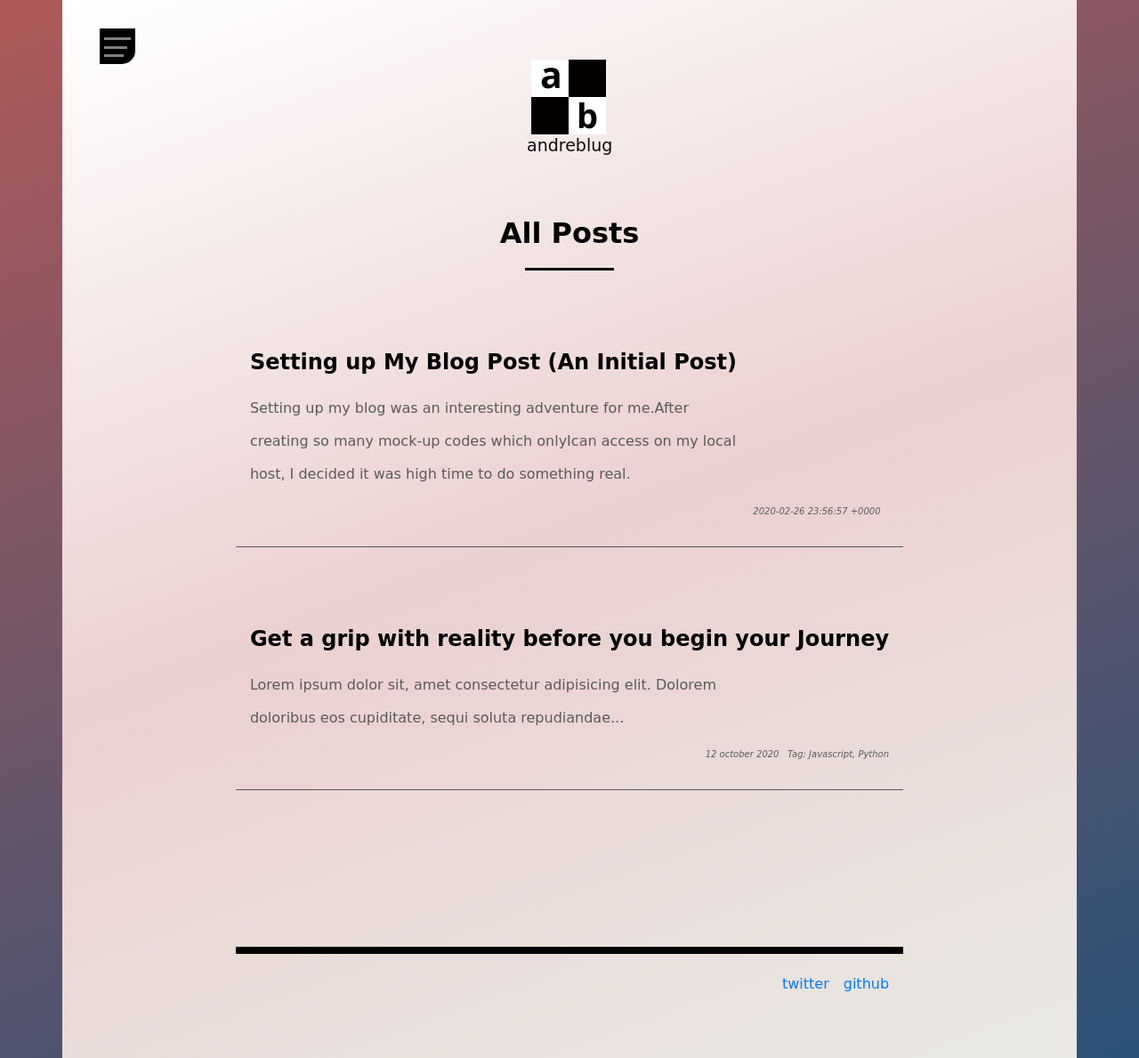
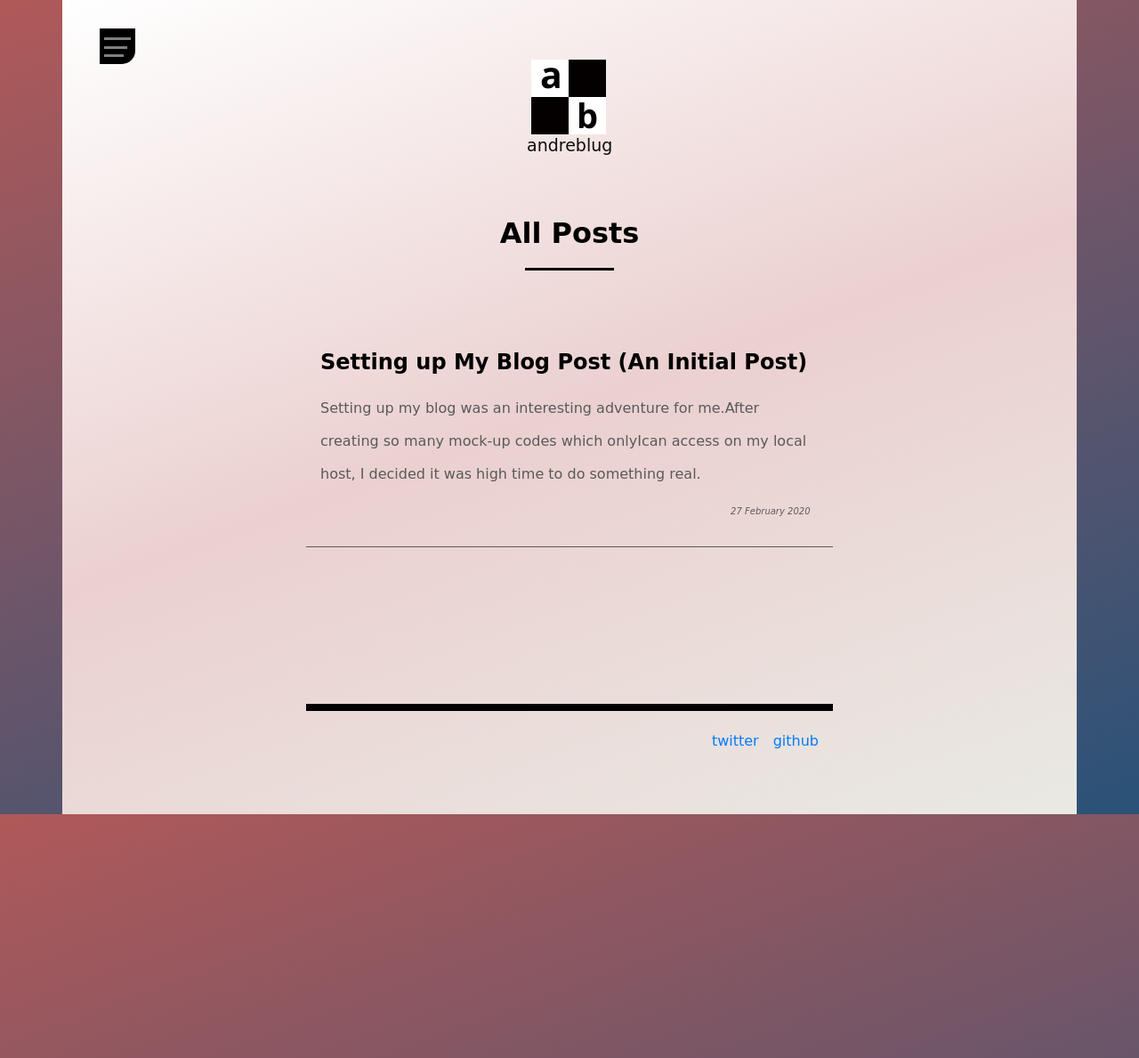
Before and after one commit to nonsoandre/nonsoandre.github.io, a Jekyll site: the page built from posts.html, in a window 1280 px wide. Shown: the whole page at 89% size. Built offline with Jekyll 4.4.1, drawn with Linux system fonts in a browser that asks for light colours.

Commit message:
Update posts.html
Removed static post. also changed date format

```diff
--- a/posts.html
+++ b/posts.html
@@ -22,27 +22,13 @@ layout: default
                             </div>
                             <div class="posts-info">
 
-                                <p class="date">{{postlist.date}}</p>
+                                <p class="date">{{postlist.date-2}}</p>
                                 <p>{{postlist.category}}</p>
                                 <!-- <hr class="posts-info--hr"> -->
                             </div>
                         </div>
                     </a>
             {% endfor%}
-                    <a href="post.html">
-                        <div class="posts-content">
-                            <div class="posts-body">
-                                <h2>Get a grip with reality before you begin your Journey</h2>
-                                <p>Lorem ipsum dolor sit, amet consectetur adipisicing elit. Dolorem doloribus eos cupiditate, sequi soluta repudiandae...</p>
-                            </div>
-                            <div class="posts-info">
-
-                                <p class="date">12 october 2020</p>
-                                <p>Tag: Javascript, Python</p>
-                                <!-- <hr class="posts-info--hr"> -->
-                            </div>
-                        </div>
-                    </a>
 
 
                     <div class="all-posts--footer">
```
